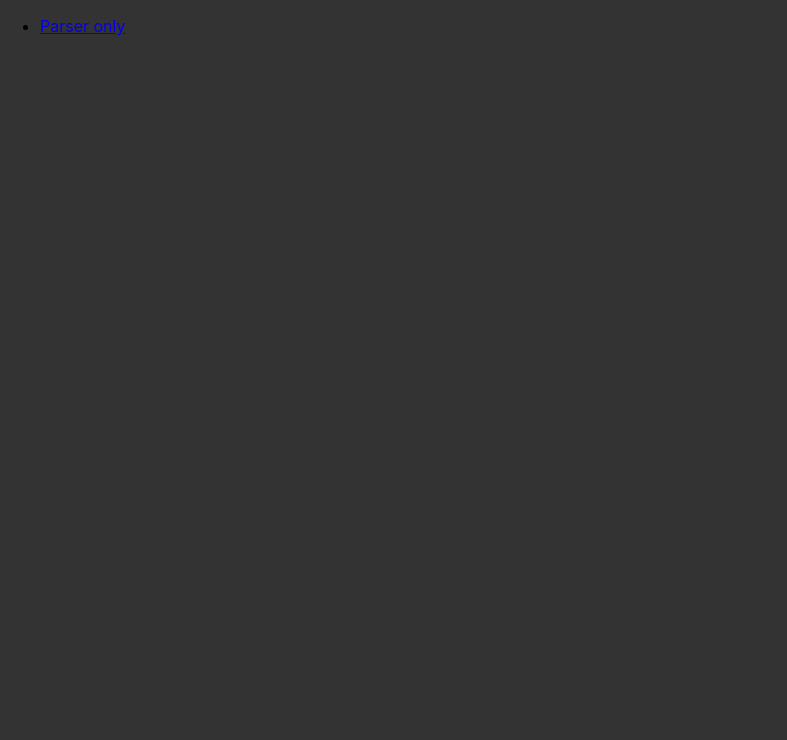
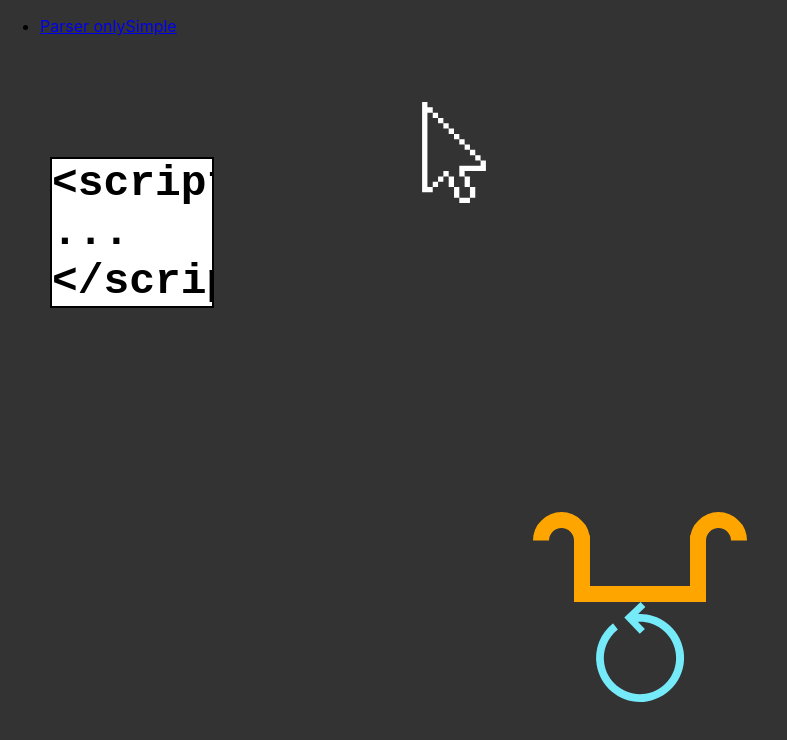
Before and after one commit to ejzimmer/event-loop-demos, a React (Create React App) app: page /simple in a window 1280 px wide. Shown: the top 740 px of the page, without its empty margins (0-787 px from the left). Built offline with nearby package versions, Linux system fonts and the light colour scheme.

Commit message:
browser task source

```diff
--- a/src/App.tsx
+++ b/src/App.tsx
@@ -8,6 +8,7 @@ function App() {
       <ul>
         <li>
           <Link to="parser-only">Parser only</Link>
+          <Link to="simple">Simple</Link>
         </li>
       </ul>
       <Switch>
--- a/src/components/task-source.css
+++ b/src/components/task-source.css
@@ -16,3 +16,11 @@
   font-size: 3.35vw;
   margin: auto;
 }
+
+.browser {
+  background-image: url("mouse-pointer.svg");
+  background-size: contain;
+  background-repeat: no-repeat;
+  height: calc(var(--width) / 1.16);
+  width: calc(var(--width) / 2);
+}
--- a/src/pages/Simple.tsx
+++ b/src/pages/Simple.tsx
@@ -1,3 +1,7 @@
+import { EventLoop } from "../components/EventLoop"
+
+const sources = ["html", "browser", "timer", "network"]
+
 export function Simple() {
-  return null
+  return <EventLoop sources={sources} rendering={false} />
 }
```
Also changed, not shown: src/components/TaskSource.tsx (+0 -9 lines), src/components/mouse-pointer.svg (added).
